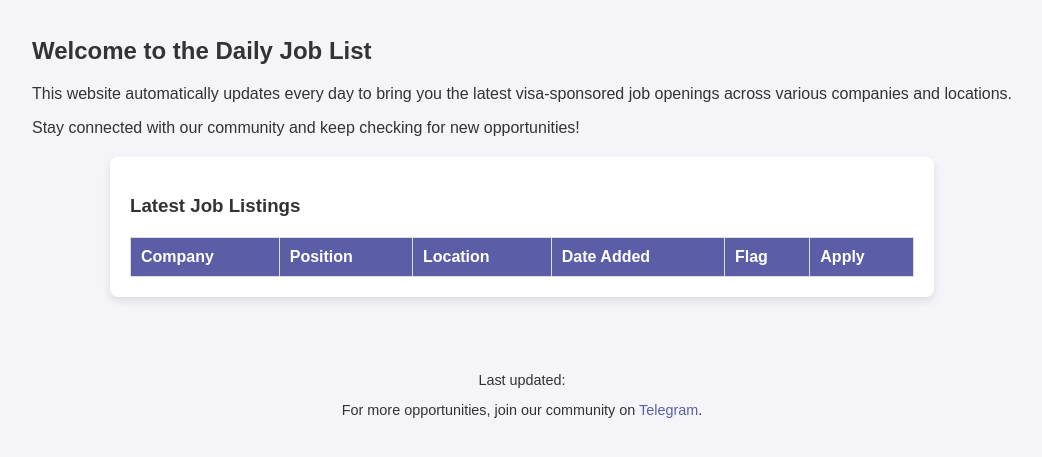
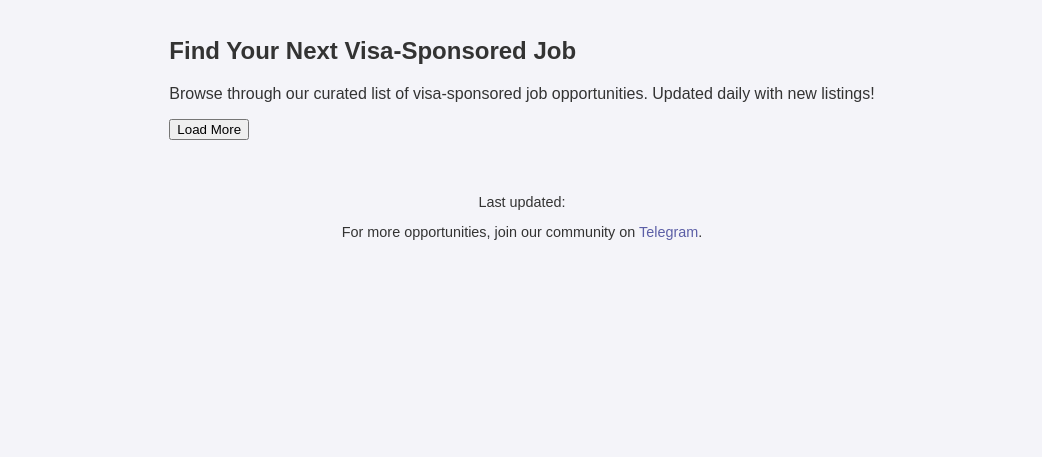
Before and after one commit to Minhazulmin/Visa-Sponsored-Jobs, a plain HTML site: page index.html in a window 1280 px wide. Shown: the part 137-594 px from the top of the page, without its empty margins (118-1160 px from the left). Drawn offline with Linux system fonts and the light colour scheme; a script that the page names is missing.

Commit message:
Updated html

```diff
--- a/index.html
+++ b/index.html
@@ -9,43 +9,33 @@
 </head>
 <body>
 
-    <!-- Navigation -->
+    <!-- Navigation Section -->
     <header>
-        <div class="logo">
-            <h1>VisaJobs</h1>
-            <p>Your gateway to the latest visa-sponsored job opportunities!</p>
+        <div class="container">
+            <div class="logo">
+                <h1>VisaJobs</h1>
+                <p>Your gateway to the latest visa-sponsored job opportunities!</p>
+            </div>
         </div>
     </header>
 
-    <!-- Main Content -->
+    <!-- Main Content Section -->
     <main>
         <section class="intro">
-            <h2>Welcome to the Daily Job List</h2>
-            <p>This website automatically updates every day to bring you the latest visa-sponsored job openings across various companies and locations.</p>
-            <p>Stay connected with our community and keep checking for new opportunities!</p>
+            <h2>Find Your Next Visa-Sponsored Job</h2>
+            <p>Browse through our curated list of visa-sponsored job opportunities. Updated daily with new listings!</p>
         </section>
 
-        <section id="job-list-container">
-            <h3>Latest Job Listings</h3>
-            <table id="job-list">
-                <thead>
-                    <tr>
-                        <th>Company</th>
-                        <th>Position</th>
-                        <th>Location</th>
-                        <th>Date Added</th>
-                        <th>Flag</th>
-                        <th>Apply</th>
-                    </tr>
-                </thead>
-                <tbody>
-                    <!-- Job rows will be dynamically added here -->
-                </tbody>
-            </table>
+        <section class="job-cards-container" id="job-cards-container">
+            <!-- Job Cards will be populated here -->
+        </section>
+
+        <section class="load-more-container">
+            <button id="load-more-btn" class="load-more-btn">Load More</button>
         </section>
     </main>
 
-    <!-- Footer -->
+    <!-- Footer Section -->
     <footer>
         <p>Last updated: <span id="last-updated"></span></p>
         <p>For more opportunities, join our community on <a href="https://t.me/visa_sponsored_jobs" target="_blank">Telegram</a>.</p>
```
